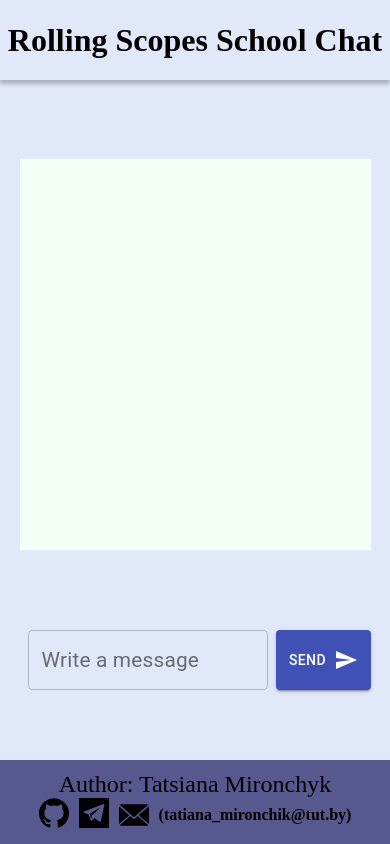
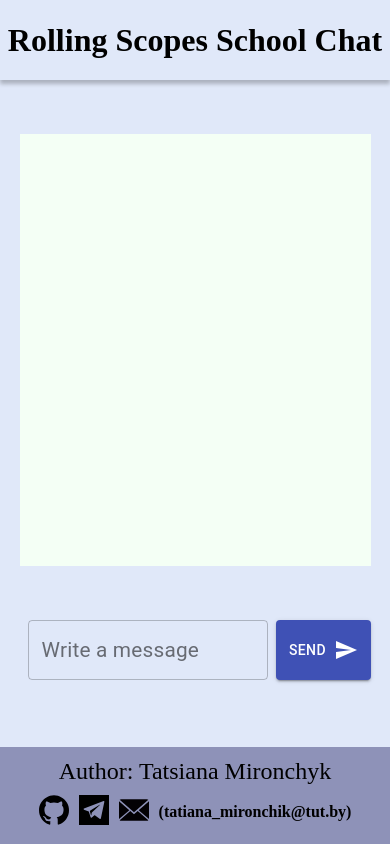
Before and after one commit to Tanya92/RSSChat, a React app: page / in a window 390 px wide. Built offline with nearby package versions, Linux system fonts and the light colour scheme.

Commit message:
refactor: change responsive view

```diff
--- a/src/components/footer/footer.css
+++ b/src/components/footer/footer.css
@@ -1,20 +1,20 @@
-.footer-container, .icon-container, .email-link {
+.footer-container, .links-container, .icons-container, .email-link {
     display: flex;
 }
 
 .footer-container {
     width: 100%;
-    height: 10vh;
-    min-height: 80px;
-    background: rgba(85,87,140,0.99);
+    background: rgba(85,87,140,0.59);
     flex-direction: column;
     justify-content: center;
     align-items: center;
     grid-row: 3;
+    padding-bottom: 15px;
 }
 
 .author-name {
     font-size: 1.5rem;
+    line-height: 3rem;
     color: black;
     margin: 0;
 }
@@ -23,6 +23,7 @@
     text-decoration: none;
     text-underline: none;
     font-weight: bold;
+    cursor: pointer;
 }
 
 .email-link {
@@ -37,3 +38,18 @@
 .mail-info {
     color: #000;
 }
+
+@media screen and (max-width: 350px) {
+    .icons-container{
+        width: 100%;
+    }
+
+    .links-container {
+        justify-content: center;
+        width: 120px;
+    }
+
+    .email-link {
+        display: none;
+    }
+}
--- a/src/components/footer/index.tsx
+++ b/src/components/footer/index.tsx
@@ -6,19 +6,22 @@
         return (
             <footer className="footer-container">
                 <p className="author-name">Author: Tatsiana Mironchyk</p>
-                <div className="icon-container">
-                    <a href="https://github.com/Tanya92" target="_blank" className="info-link">
-                        <img src="../assets/github-logo.svg" alt="github_icon" className="icon"></img>
-                    </a>
-                    <a href="https://t.me/tatsiana_mironchyk" target="_blank" className="info-link">
-                        <img src="../assets/telegram.svg" alt="telegram_icon" className="icon"></img>
-                    </a>
+                <div className="links-container">
+                    <div className="icons-container">
+                        <a href="https://github.com/Tanya92" target="_blank" className="info-link">
+                            <img src="../assets/github-logo.svg" alt="github_icon" className="icon"/>
+                        </a>
+                        <a href="https://t.me/tatsiana_mironchyk" target="_blank" className="info-link">
+                            <img src="../assets/telegram.svg" alt="telegram_icon" className="icon"/>
+                        </a>
+                        <a href="mailto:tatiana_mironchik@tut.by" target="_blank" className="info-link">
+                            <img src="../assets/mail_logo.svg" alt="mail_icon" className="icon"/>
+                        </a>
+                    </div>
                     <a href="mailto:tatiana_mironchik@tut.by" target="_blank" className="info-link email-link">
-                        <img src="../assets/mail_logo.svg" alt="mail_icon" className="icon"></img>
                         <span className="mail-info">(tatiana_mironchik@tut.by)</span>
                     </a>
                 </div>
-
             </footer>
         );
     }
--- a/src/components/window/window.css
+++ b/src/components/window/window.css
@@ -7,6 +7,7 @@
 .messages {
     width: 90%;
     margin: 0 auto;
-    height: 80%;
+    height: 90%;
     background: rgba(244,255,245,0.99);
+    overflow-y: auto;
 }
```
